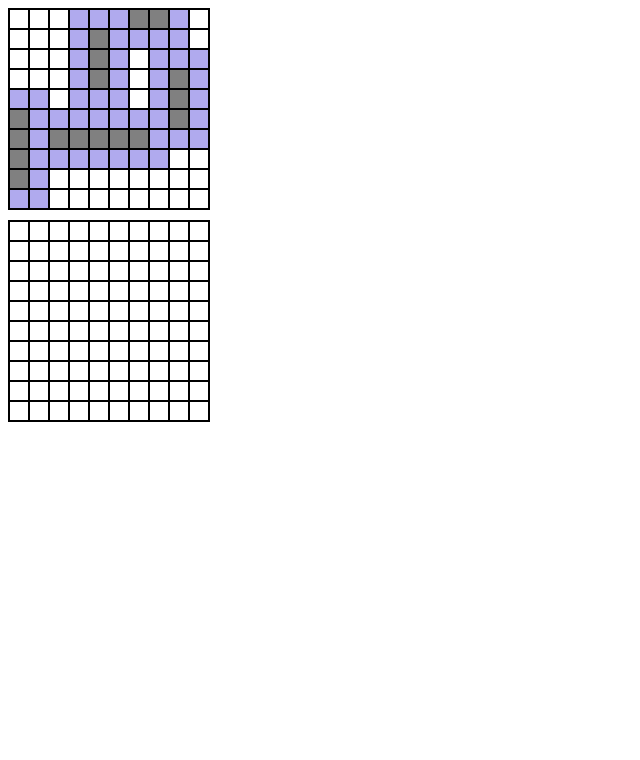
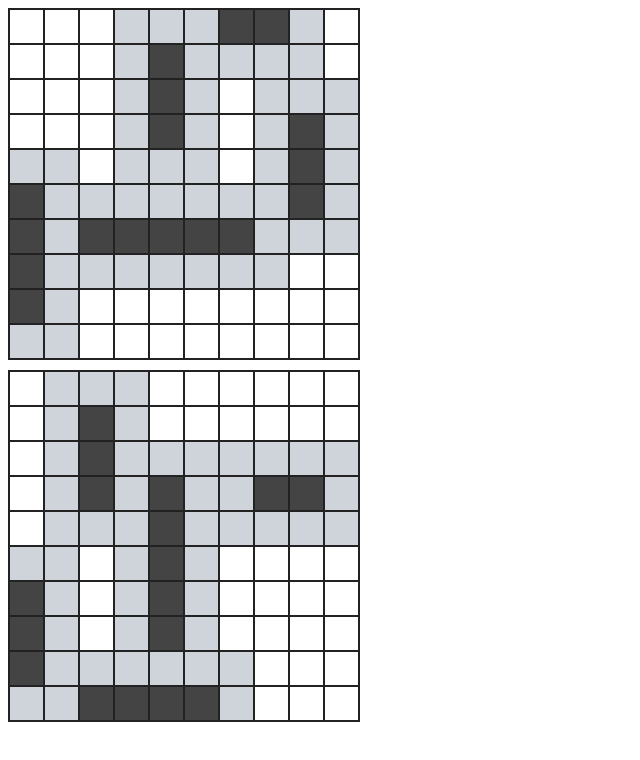
Before and after one commit to Michaelleojacob/bsBattleShipV1, a website built with webpack: page src/index.html in a window 1280 px wide. Shown: the whole page, without its empty margins (0-640 px from the left). Built offline with nearby package versions, Linux system fonts and the light colour scheme.

Commit message:
Changed some of the colors in style.css to be easier on the eyes

```diff
--- a/src/script.js
+++ b/src/script.js
@@ -11,7 +11,7 @@ const bot = Player();
 
 makeHiddenBoard(user.getboard, playerGridArea, true);
 
-makeHiddenBoard(bot.getboard, botGridArea, false);
+makeHiddenBoard(bot.getboard, botGridArea, true);
 
 const getRandomLegalCell = (obj) => {
   const keys = Object.keys(obj);
@@ -27,7 +27,7 @@ function sendUserAttack() {
 function sendBotAttack(target) {
   const thing = bot.receiveAttack(target);
   if (thing === 'error illegal shot') return;
-  makeHiddenBoard(bot.getboard, botGridArea, false);
+  makeHiddenBoard(bot.getboard, botGridArea, true);
   sendUserAttack();
 }
 function sendAttack(e) {
--- a/src/style.css
+++ b/src/style.css
@@ -1,20 +1,20 @@
 #playerGridArea,
 #botGridArea {
   display: grid;
-  width: 200px;
-  height: 200px;
-  border: 1px solid black;
+  width: 350px;
+  height: 350px;
+  border: 1px solid rgb(34, 34, 34);
   grid-template-columns: repeat(10, 1fr);
   grid-template-columns: repeat(10, 1fr);
   margin-bottom: 10px;
 }
 
 .cell {
-  border: 1px solid black;
+  border: 1px solid rgb(34, 34, 34);
 }
 
 .pbuffer {
-  background: rgb(176, 170, 238);
+  background: #ced4da;
 }
 
 .pcarrier,
@@ -22,15 +22,15 @@
 .pdestroyer,
 .psubmarine,
 .ppatrol {
-  background: gray;
+  background: rgb(68, 68, 68);
 }
 
 .phit,
 .hit {
-  background: red;
+  background: rgb(255, 133, 133);
 }
 
 .pmiss,
 .miss {
-  background: green;
+  background: rgb(133, 255, 179);
 }
```
Also changed, not shown: dist/index.bundle.js.
